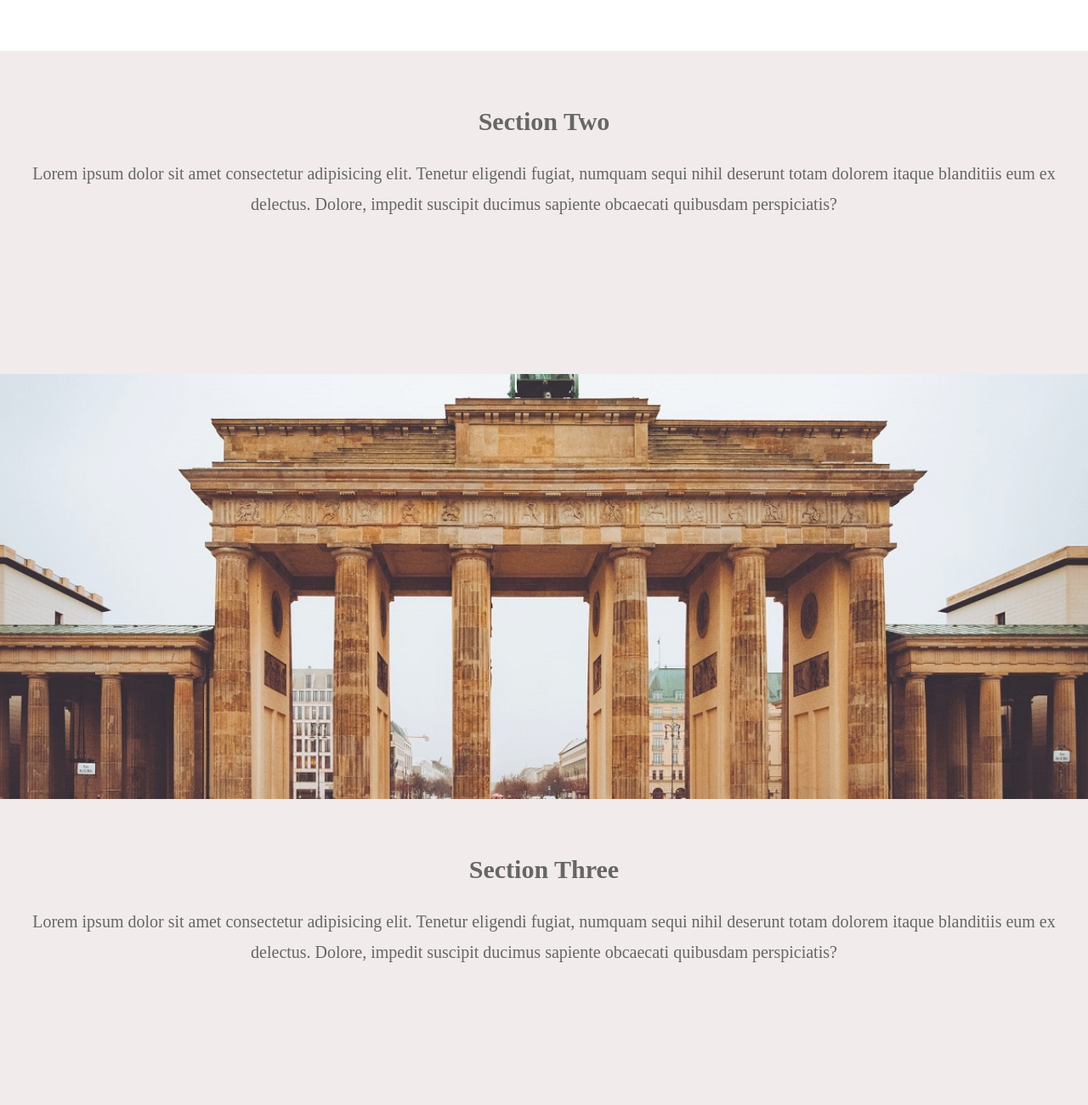
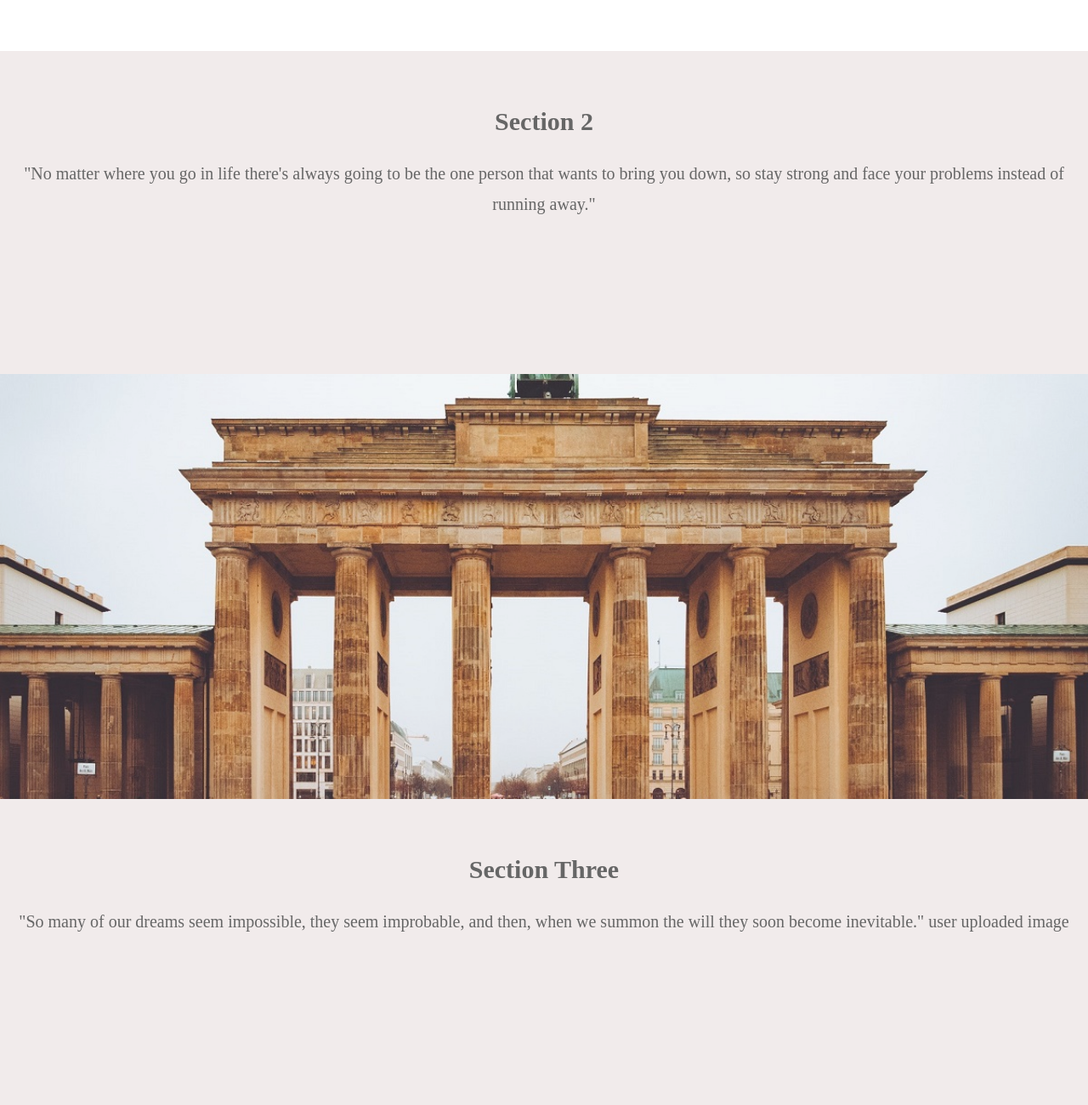
Before and after one commit to Zainul-Aziz/ParallaxEffect, a plain HTML site: page index.html in a window 1280 px wide. Shown: the part 1620-2920 px from the top of the page at 85% size. Drawn offline with Linux system fonts and the light colour scheme.

Commit message:
Update index.html

```diff
--- a/index.html
+++ b/index.html
@@ -3,7 +3,7 @@
 <head>
     <meta charset="UTF-8">
     <meta name="viewport" content="width=device-width, initial-scale=1.0">
-    <title>Parallax | Site</title>
+    <title>Parallax SITE</title>
     <link rel="stylesheet" href="style.css">
 </head>
 <body>
@@ -15,9 +15,7 @@
     </div>
     <section class="section1">
         <h2>Section one</h2>
-        <p>Lorem ipsum dolor sit amet consectetur adipisicing elit. Tenetur eligendi fugiat, numquam sequi nihil deserunt
-        totam dolorem itaque blanditiis eum ex delectus. Dolore, impedit suscipit ducimus sapiente obcaecati quibusdam
-        perspiciatis?</p>
+        <p>"Sometimes you have to take a leap of faith first,the trust part comes later."</p>
     </section>
 
     <div class="container2">
@@ -27,10 +25,8 @@
 
     </div>
     <section class="section2">
-        <h2>Section Two</h2>
-        <p>Lorem ipsum dolor sit amet consectetur adipisicing elit. Tenetur eligendi fugiat, numquam sequi nihil deserunt
-        totam dolorem itaque blanditiis eum ex delectus. Dolore, impedit suscipit ducimus sapiente obcaecati quibusdam
-        perspiciatis?</p>
+        <h2>Section 2</h2>
+        <p>"No matter where you go in life there's always going to be the one person that wants to bring you down, so stay strong and face your problems instead of running away."</p>
     </section>
 
     <div class="container3">
@@ -41,9 +37,8 @@
     </div>
     <section class="section3">
         <h2>Section Three</h2>
-        <p>Lorem ipsum dolor sit amet consectetur adipisicing elit. Tenetur eligendi fugiat, numquam sequi nihil deserunt
-        totam dolorem itaque blanditiis eum ex delectus. Dolore, impedit suscipit ducimus sapiente obcaecati quibusdam
-        perspiciatis?</p>
+        <p>"So many of our dreams seem impossible, they seem improbable, and then, when we summon the will they soon become inevitable."
+user uploaded image</p>
     </section>
     <div class="container1">
         <div class="p1">
```
